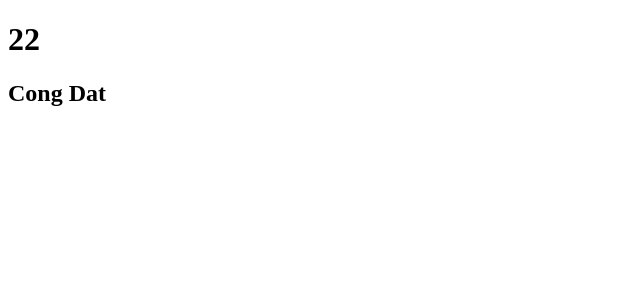
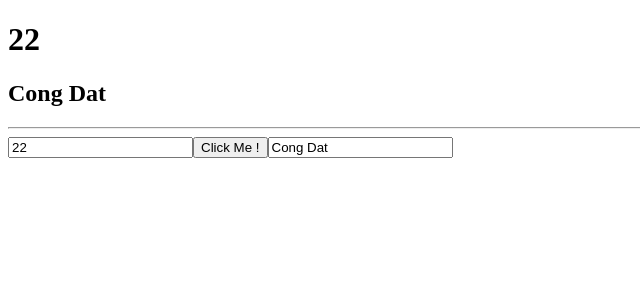
Before and after one commit to MrNoooo007/Learn-Angular, an Angular app: page / in a window 1280 px wide. Shown: the top 300 px of the page, without its empty margins (0-640 px from the left). Built offline with nearby package versions, Linux system fonts and the light colour scheme.

Commit message:
add code for data binding

```diff
--- a/src/app/app.component.html
+++ b/src/app/app.component.html
@@ -1,2 +1,10 @@
 <h1>{{ age }}</h1>
 <h2>{{ name }}</h2>
+
+<hr>
+
+<input type="text" [value]="age">
+
+<button (click)="clickMe()">Click Me !</button>
+
+<input type="text" [(ngModel)]="name">
--- a/src/app/app.component.ts
+++ b/src/app/app.component.ts
@@ -9,4 +9,7 @@ export class AppComponent {
   title = 'angular-learning';
   name = 'Cong Dat';
   age = 22;
+  clickMe() {
+    console.log("clicked !!!")
+  }
 }
--- a/src/app/app.module.ts
+++ b/src/app/app.module.ts
@@ -3,6 +3,7 @@ import { BrowserModule } from '@angular/platform-browser';
 
 import { AppRoutingModule } from './app-routing.module';
 import { AppComponent } from './app.component';
+import {FormsModule} from "@angular/forms";
 
 @NgModule({
   declarations: [
@@ -10,7 +11,8 @@ import { AppComponent } from './app.component';
   ],
   imports: [
     BrowserModule,
-    AppRoutingModule
+    AppRoutingModule,
+    FormsModule
   ],
   providers: [],
   bootstrap: [AppComponent]
```
Also changed, not shown: 1 other file (tests, documents, lock files or other folders).
